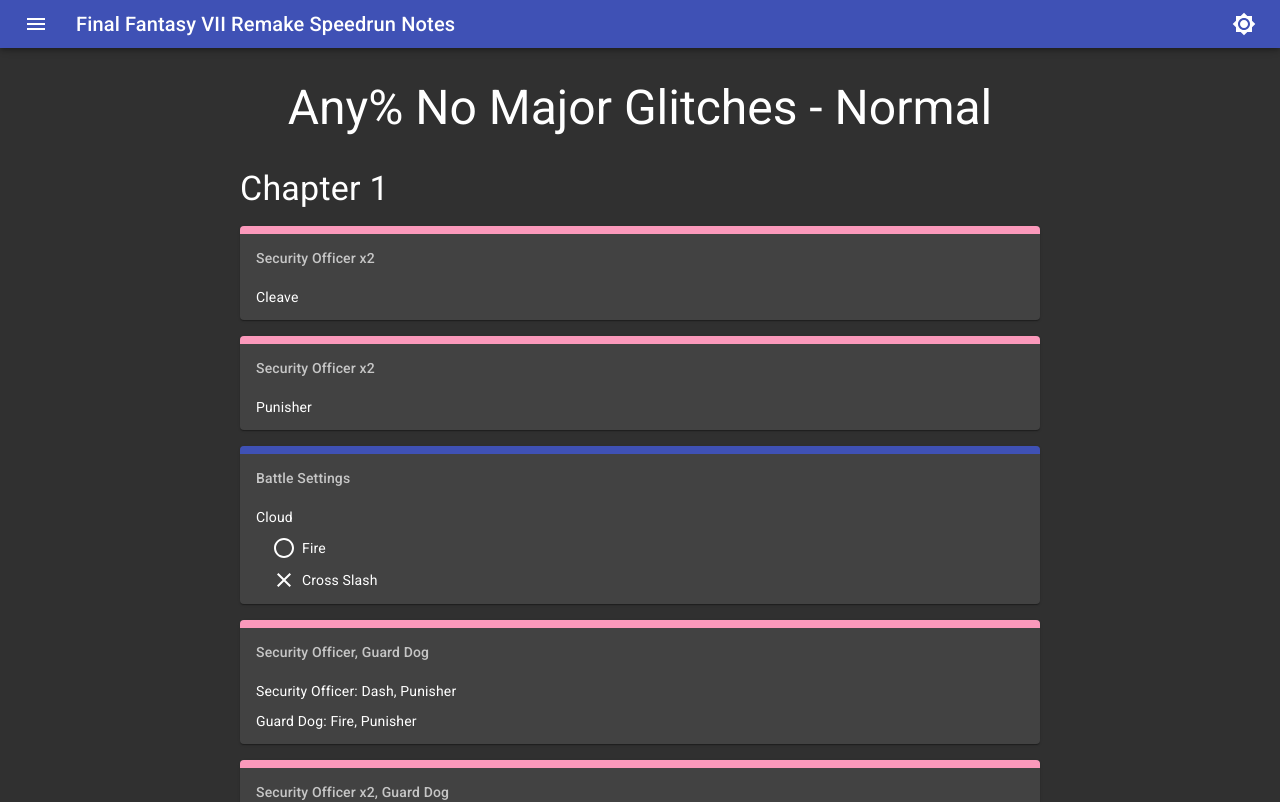
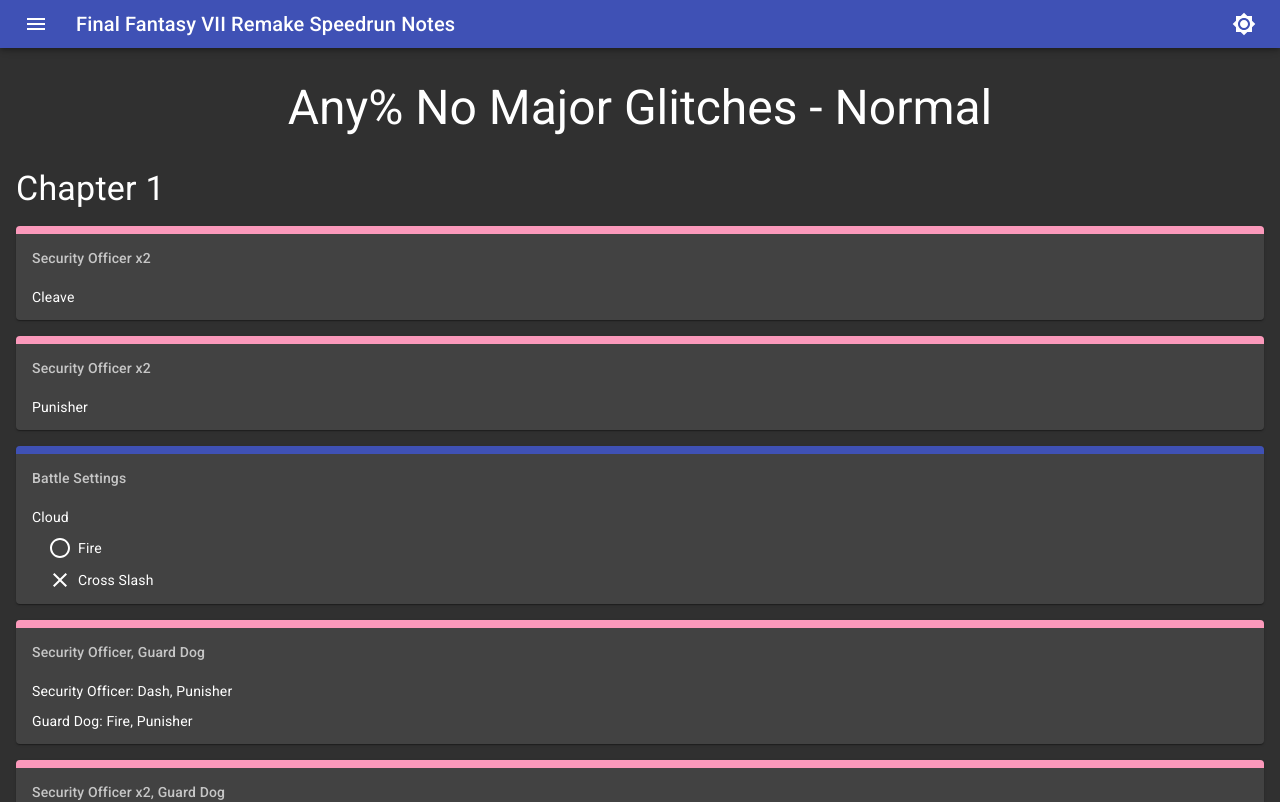
Before and after one commit to fhelwanger/ff7r-speedrun-notes, a React (Create React App) app: page / in a window 1280 px wide. Shown: the top 802 px of the page. Built offline with nearby package versions, Linux system fonts and the light colour scheme.

Commit message:
Show side by side
Closes #2

```diff
--- a/src/components/BattleSettings.tsx
+++ b/src/components/BattleSettings.tsx
@@ -1,4 +1,5 @@
 import React from "react";
+import Box from "@material-ui/core/Box";
 import List from "@material-ui/core/List";
 import ListItem from "@material-ui/core/ListItem";
 import ListItemIcon from "@material-ui/core/ListItemIcon";
@@ -13,6 +14,13 @@ import XIcon from "@material-ui/icons/Close";
 const useStyles = makeStyles((theme) => ({
   nestedList: {
     marginLeft: theme.spacing(2),
+  },
+  list: {
+    display: "flex",
+    flexWrap: "wrap",
+  },
+  listSubheader: {
+    width: "100%",
   },
   listItemText: {
     lineHeight: 1,
@@ -43,9 +51,17 @@ function BattleSettings({ characters }: BattleSettingsProps) {
   };
 
   return (
-    <List dense subheader={<ListSubheader>Battle Settings</ListSubheader>}>
+    <List
+      dense
+      className={classes.list}
+      subheader={
+        <ListSubheader className={classes.listSubheader}>
+          Battle Settings
+        </ListSubheader>
+      }
+    >
       {characters.map((character, characterIndex) => (
-        <React.Fragment key={characterIndex}>
+        <Box key={characterIndex}>
           <ListItem>
             <ListItemText
               primary={character.name}
@@ -65,7 +81,7 @@ function BattleSettings({ characters }: BattleSettingsProps) {
               </ListItem>
             ))}
           </List>
-        </React.Fragment>
+        </Box>
       ))}
     </List>
   );
--- a/src/components/Equipment.tsx
+++ b/src/components/Equipment.tsx
@@ -1,4 +1,5 @@
 import React from "react";
+import Box from "@material-ui/core/Box";
 import List from "@material-ui/core/List";
 import ListItem from "@material-ui/core/ListItem";
 import ListItemText from "@material-ui/core/ListItemText";
@@ -8,6 +9,13 @@ import { makeStyles } from "@material-ui/core/styles";
 const useStyles = makeStyles((theme) => ({
   nestedList: {
     marginLeft: theme.spacing(2),
+  },
+  list: {
+    display: "flex",
+    flexWrap: "wrap",
+  },
+  listSubheader: {
+    width: "100%",
   },
   listItemText: {
     lineHeight: 1,
@@ -25,9 +33,17 @@ function Equipment({ characters }: EquipmentProps) {
   const classes = useStyles();
 
   return (
-    <List dense subheader={<ListSubheader>Equipment</ListSubheader>}>
+    <List
+      dense
+      className={classes.list}
+      subheader={
+        <ListSubheader className={classes.listSubheader}>
+          Equipment
+        </ListSubheader>
+      }
+    >
       {characters.map((character, characterIndex) => (
-        <React.Fragment key={characterIndex}>
+        <Box key={characterIndex}>
           <ListItem>
             <ListItemText
               primary={character.name}
@@ -44,7 +60,7 @@ function Equipment({ characters }: EquipmentProps) {
               </ListItem>
             ))}
           </List>
-        </React.Fragment>
+        </Box>
       ))}
     </List>
   );
--- a/src/components/Materia.tsx
+++ b/src/components/Materia.tsx
@@ -1,4 +1,5 @@
 import React from "react";
+import Box from "@material-ui/core/Box";
 import List from "@material-ui/core/List";
 import ListItem from "@material-ui/core/ListItem";
 import ListItemIcon from "@material-ui/core/ListItemIcon";
@@ -11,6 +12,13 @@ import { charactersPalette } from "./palette";
 const useStyles = makeStyles((theme) => ({
   nestedList: {
     marginLeft: theme.spacing(2),
+  },
+  list: {
+    display: "flex",
+    flexWrap: "wrap",
+  },
+  listSubheader: {
+    width: "100%",
   },
   listItemIcon: {
     minWidth: 64,
@@ -56,9 +64,15 @@ function Materia({ characters }: MateriaProps) {
   };
 
   return (
-    <List dense subheader={<ListSubheader>Materia</ListSubheader>}>
+    <List
+      dense
+      className={classes.list}
+      subheader={
+        <ListSubheader className={classes.listSubheader}>Materia</ListSubheader>
+      }
+    >
       {characters.map((character, characterIndex) => (
-        <React.Fragment key={characterIndex}>
+        <Box key={characterIndex}>
           <ListItem>
             <ListItemText
               primary={character.name}
@@ -94,7 +108,7 @@ function Materia({ characters }: MateriaProps) {
               />
             </ListItem>
           </List>
-        </React.Fragment>
+        </Box>
       ))}
     </List>
   );
--- a/src/components/Route.tsx
+++ b/src/components/Route.tsx
@@ -28,9 +28,7 @@ function Route({ title, children }: RouteProps) {
       >
         {title}
       </Typography>
-      <Box maxWidth={800} margin="0 auto">
         {children}
-      </Box>
     </>
   );
 }
--- a/src/components/Shop.tsx
+++ b/src/components/Shop.tsx
@@ -1,4 +1,5 @@
 import React from "react";
+import Box from "@material-ui/core/Box";
 import List from "@material-ui/core/List";
 import ListItem from "@material-ui/core/ListItem";
 import ListItemText from "@material-ui/core/ListItemText";
@@ -11,6 +12,13 @@ import { cardsPalette } from "./palette";
 const useStyles = makeStyles((theme) => ({
   nestedList: {
     marginLeft: theme.spacing(2),
+  },
+  list: {
+    display: "flex",
+    flexWrap: "wrap",
+  },
+  listSubheader: {
+    width: "100%",
   },
   listItemText: {
     lineHeight: 1,
@@ -33,9 +41,17 @@ function Shop({ name, sell, buy }: ShopProps) {
 
   return (
     <Card color={cardsPalette.shop}>
-      <List dense subheader={<ListSubheader>{name}</ListSubheader>}>
+      <List
+        dense
+        className={classes.list}
+        subheader={
+          <ListSubheader className={classes.listSubheader}>
+            {name}
+          </ListSubheader>
+        }
+      >
         {sell && sell.length > 0 && (
-          <>
+          <Box>
             <ListItem>
               <ListItemText
                 primary="Sell"
@@ -52,10 +68,10 @@ function Shop({ name, sell, buy }: ShopProps) {
                 </ListItem>
               ))}
             </List>
-          </>
+          </Box>
         )}
         {buy && buy.length > 0 && (
-          <>
+          <Box>
             <ListItem>
               <ListItemText
                 primary="Buy"
@@ -72,7 +88,7 @@ function Shop({ name, sell, buy }: ShopProps) {
                 </ListItem>
               ))}
             </List>
-          </>
+          </Box>
         )}
       </List>
     </Card>
```
Also changed, not shown: src/components/UpgradeWeapons.tsx (+19 -3 lines).
